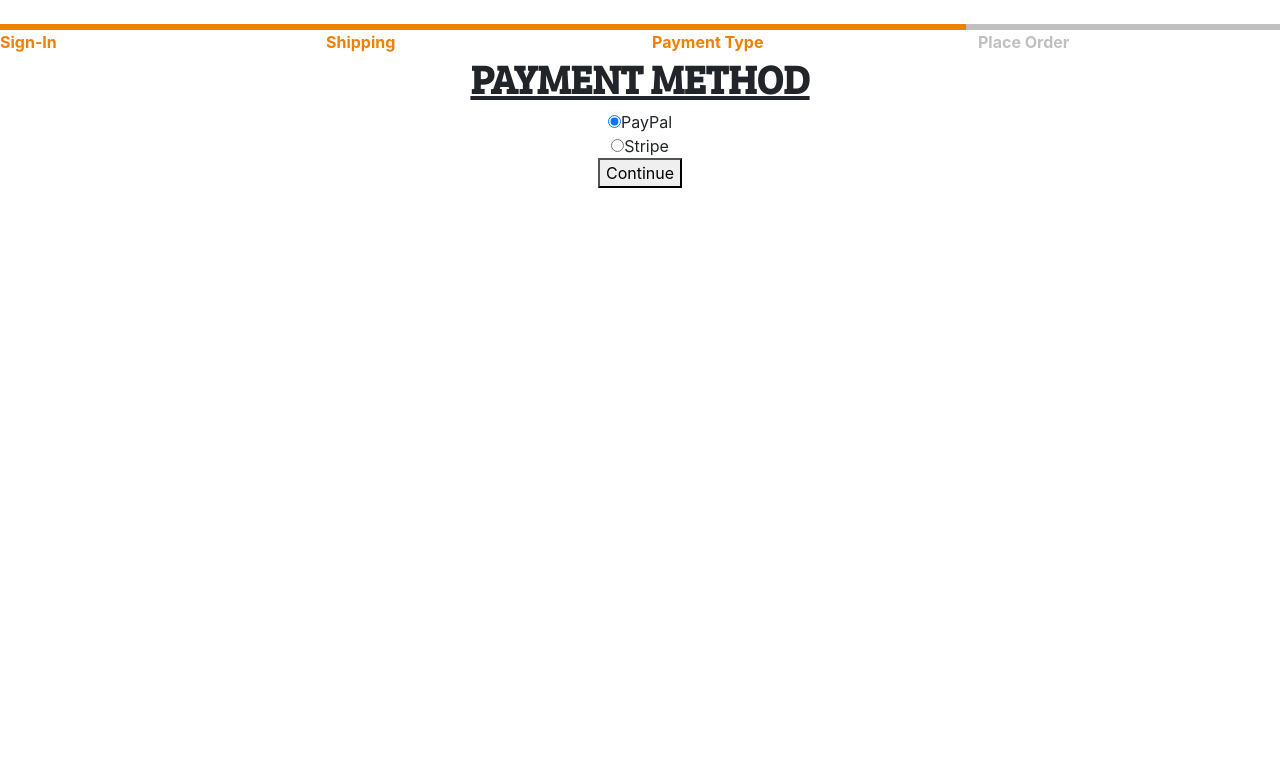
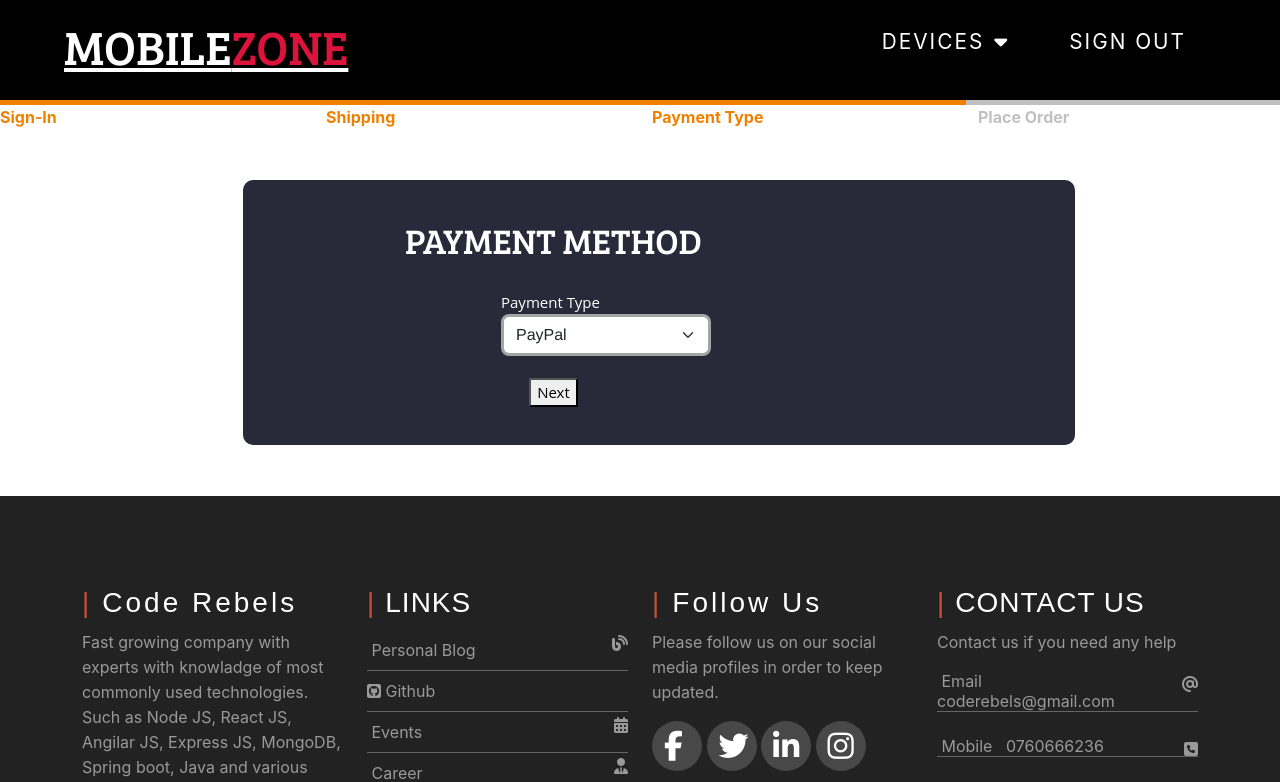
Before and after one commit to sidathrathnayake/MobileZone, a React (Create React App) app in the folder client/: page /payType in a window 1280 px wide. Shown: the top 782 px of the page. Built offline with nearby package versions, Linux system fonts and the light colour scheme.

Commit message:
Payment Gateway Integration
Added the PayPal payment gateway

```diff
--- a/client/package.json
+++ b/client/package.json
@@ -9,6 +9,7 @@
     "axios": "^0.21.1",
     "react": "^17.0.2",
     "react-dom": "^17.0.2",
+    "react-paypal-button-v2": "^2.6.3",
     "react-router-dom": "^5.2.0",
     "react-scripts": "4.0.3",
     "web-vitals": "^1.0.1"
--- a/client/src/App.js
+++ b/client/src/App.js
@@ -22,6 +22,8 @@ import Normal_Home from './components/Home/Normal_Home';
 import Admin_Home from './components/Home/Admin_Home';
 import Shipping_Address from './components/order_and_payment/shippingAddress';
 import Payment_Type from './components/order_and_payment/payment_type';
+import placeOrder from './components/order_and_payment/place_order';
+import orderSummary from './components/order_and_payment/order_summary';
 
 const App = () => {
 
@@ -41,6 +43,8 @@ const App = () => {
             <Route exact path="/userdetails" component={Read_User}/>
             <Route path="/shipping" component={Shipping_Address}/>
             <Route exact path="/payType" component={Payment_Type}/>
+            <Route exact path="/placeOrder" component={placeOrder}/>
+            <Route exact path="/orderSum" component={orderSummary}/>
         </Switch>
       </div>
     </Router>
--- a/client/src/components/order_and_payment/order_summary.js
+++ b/client/src/components/order_and_payment/order_summary.js
@@ -1,5 +1,8 @@
 import React, { Component} from 'react'
 import CheckoutSteps from '../order_and_payment/checkout_steps';
+import { PayPalButton } from "react-paypal-button-v2";
+import UserNavigation from '../Navigation/Normal_Navigation';
+import Footer from '../Footer/Footer';
 
 const initialState = {
   payType: ''
@@ -25,19 +28,20 @@ class orderSummary extends Component {
   render (){
     return(
       <div>
-        <br/>
+        <UserNavigation/>
+        <br/><br/><br/><br/>
         <CheckoutSteps step1 step2 step3 step4></CheckoutSteps>
         <div className="row top">
-          <div className="col-2">
+          <div className="col-8">
             <ul>
               <li>
                 <div className="card card-body">
                   <h2>Shipping</h2>
                   <p>
-                    <strong>Name:</strong> get fullName <br />
-                    <strong>Address: </strong> get address,
-                     get postalCode
-                    ,get country
+                    <strong>Name:</strong> {localStorage.getItem("Shipping_name")} <br />
+                    <strong>Address: </strong> {localStorage.getItem("Shipping_address")},
+                    {localStorage.getItem("Shipping_country")}
+                    ,{localStorage.getItem("Shipping_postalCode")}
                   </p>
                 </div>
               </li>
@@ -45,7 +49,7 @@ class orderSummary extends Component {
                 <div className="card card-body">
                   <h2>Payment</h2>
                   <p>
-                    <strong>Method:</strong> get paymentMethod
+                    <strong>Method:</strong> {localStorage.getItem("payment_type")}
                   </p>
                 </div>
               </li>
@@ -73,7 +77,7 @@ class orderSummary extends Component {
               </li>
             </ul>
           </div>
-          <div className="col-1">
+          <div className="col-3">
             <div className="card card-body">
               <ul>
                 <li>
@@ -81,20 +85,20 @@ class orderSummary extends Component {
                 </li>
                 <li>
                   <div className="row">
-                    <div>Items</div>
-                    <div>$get price</div>
+                    <div>Items Total</div>
+                    <div>${localStorage.getItem("order_Total")}</div>
                   </div>
                 </li>
                 <li>
                   <div className="row">
                     <div>Shipping</div>
-                    <div>$calculate shipping charge</div>
+                    <div>${localStorage.getItem("Shipping_charge")}</div>
                   </div>
                 </li>
                 <li>
                   <div className="row">
                     <div>Tax</div>
-                    <div>$calculate tax</div>
+                    <div>${localStorage.getItem("tax_charge")}</div>
                   </div>
                 </li>
                 <li>
@@ -103,19 +107,33 @@ class orderSummary extends Component {
                       <strong> Order Total</strong>
                     </div>
                     <div>
-                      <strong>$calculate total</strong>
+                      <strong>${localStorage.getItem("total_charge")}</strong>
                     </div>
                   </div>
                 </li>
                 <li>
-                  <button
-                    type="button"
-                    // onClick={placeOrderHandler}
-                    className="primary block"
-                    // disabled={cart.cartItems.length === 0}
-                  >
-                    PayPal
-                  </button>
+                <PayPalButton
+                  amount={localStorage.getItem("total_charge")}
+                  shippingPreference="NO_SHIPPING" // default is "GET_FROM_FILE"
+                  onSuccess={(details, data) => {
+                    alert(details.payer.name.given_name+", Your Payment is successful");
+
+                    // OPTIONAL: Call your server to save the transaction
+                    return fetch("/paypal-transaction-complete", {
+                      method: "post",
+                      body: JSON.stringify({
+                        orderID: data.orderID
+                      })
+                    });
+                  }}
+                  catchError={(error)=>{
+                    alert(" Your Payment is Failed");
+                  }}
+                  options={{
+                    clientId:
+                      "AWdumZE2qLSTNAvgafaXJjYYAerDtMNtpOINp2-E6R6ZTs9g9jhMge0d9a83LWJO7yTLdt-wk_eBBpUC"
+                  }}
+                />
                 </li>
                 {/* {loading && <LoadingBox></LoadingBox>}
                 {error && <MessageBox variant="danger">{error}</MessageBox>} */}
@@ -123,6 +141,7 @@ class orderSummary extends Component {
             </div>
           </div>
         </div>
+        <Footer/>
       </div>
     );
   }
--- a/client/src/components/order_and_payment/payment_type.js
+++ b/client/src/components/order_and_payment/payment_type.js
@@ -1,5 +1,7 @@
 import React, { Component} from 'react'
 import CheckoutSteps from '../order_and_payment/checkout_steps';
+import UserNavigation from '../Navigation/User_Navigation';
+import Footer from '../Footer/Footer';
 
 const initialState = {
   payType: ''
@@ -19,37 +21,38 @@ class paymentType extends Component {
   onSubmit(e) {
     e.preventDefault();
     let paymentMethod = this.state.payType;
+    localStorage.setItem("payment_type", this.state.payType);
     console.log('Payment Method', paymentMethod);
-    window.location=''
+    window.location='/placeOrder'
   }
   render (){
     return(
       <div>
-        <br/>
+        <UserNavigation/>
+        <br/><br/><br/><br/>
         <CheckoutSteps step1 step2 step3></CheckoutSteps>
-        <form className="form" onSubmit={this.onSubmit}>
-          <div>
-            <h1>Payment Method</h1>
-          </div>
-          <div>
+        <div className="shippingForm">
+          <form className="form shipBack" onSubmit={this.onSubmit}>
             <div>
-              <input type="radio" id="paypal" value="PayPal" name="payType" required checked onChange={this.onChange}/>
-              <label htmlFor="paypal">PayPal</label>
+              <h1 className="orderHead">Payment Method</h1>
             </div>
-          </div>
-          <div>
+            <br/>
             <div>
-              <input type="radio" id="stripe" value="Stripe" name="payType" required onChange={this.onChange}/>
-              <label htmlFor="stripe">Stripe</label>
+              <label>Payment Type</label>
+              <select class="form-select orderInput">
+                <option value="PayPal"> PayPal </option>
+              </select>
             </div>
-          </div>
-          <div>
-            <label />
-            <button className="primary" type="submit">
-              Continue
-            </button>
-          </div>
-        </form>
+            <br/>
+            <div>
+              <label />
+              <button className="nextBtn" type="submit">
+                Next
+              </button>
+            </div>
+          </form>
+        </div>
+        <Footer/>
       </div>
     );
   }
--- a/client/src/components/order_and_payment/place_order.js
+++ b/client/src/components/order_and_payment/place_order.js
@@ -1,43 +1,31 @@
 import React, { Component} from 'react'
 import CheckoutSteps from '../order_and_payment/checkout_steps';
+import UserNavigation from '../Navigation/User_Navigation';
+import Footer from '../Footer/Footer';
 
-const initialState = {
-  payType: ''
-}
-class paymentType extends Component {
-  constructor(props) {
-    super(props);
-    this.onChange = this.onChange.bind(this);
-    this.onSubmit = this.onSubmit.bind(this);
-    this.state = initialState;
-  }
 
-  onChange(e) {
-   this.setState({ [e.target.name]: e.target.value })
-  }
+class placeOrder extends Component {
 
-  onSubmit(e) {
-    e.preventDefault();
-    let paymentMethod = this.state.payType;
-    console.log('Payment Method', paymentMethod);
-    window.location=''
+  confirmOrder() {
+    window.location='/orderSum'
   }
   render (){
     return(
       <div>
-        <br/>
+        <UserNavigation/>
+        <br/><br/><br/><br/>
         <CheckoutSteps step1 step2 step3 step4></CheckoutSteps>
         <div className="row top">
-          <div className="col-2">
+          <div className="col-8">
             <ul>
               <li>
                 <div className="card card-body">
                   <h2>Shipping</h2>
                   <p>
-                    <strong>Name:</strong> get fullName <br />
-                    <strong>Address: </strong> get address,
-                     get postalCode
-                    ,get country
+                    <strong>Name:</strong> {localStorage.getItem("Shipping_name")} <br />
+                    <strong>Address: </strong> {localStorage.getItem("Shipping_address")},
+                    {localStorage.getItem("Shipping_country")}
+                    ,{localStorage.getItem("Shipping_postalCode")}
                   </p>
                 </div>
               </li>
@@ -45,7 +33,7 @@ class paymentType extends Component {
                 <div className="card card-body">
                   <h2>Payment</h2>
                   <p>
-                    <strong>Method:</strong> get paymentMethod
+                    <strong>Method:</strong>{localStorage.getItem("payment_type")}
                   </p>
                 </div>
               </li>
@@ -73,7 +61,7 @@ class paymentType extends Component {
               </li>
             </ul>
           </div>
-          <div className="col-1">
+          <div className="col-3">
             <div className="card card-body">
               <ul>
                 <li>
@@ -81,20 +69,20 @@ class paymentType extends Component {
                 </li>
                 <li>
                   <div className="row">
-                    <div>Items</div>
-                    <div>$get price</div>
+                    <div>Items Total</div>
+                    <div>${localStorage.getItem("order_Total")}</div>
                   </div>
                 </li>
                 <li>
                   <div className="row">
                     <div>Shipping</div>
-                    <div>$calculate shipping charge</div>
+                    <div>${localStorage.getItem("Shipping_charge")}</div>
                   </div>
                 </li>
                 <li>
                   <div className="row">
                     <div>Tax</div>
-                    <div>$calculate tax</div>
+                    <div>${localStorage.getItem("tax_charge")}</div>
                   </div>
                 </li>
                 <li>
@@ -103,14 +91,14 @@ class paymentType extends Component {
                       <strong> Order Total</strong>
                     </div>
                     <div>
-                      <strong>$calculate total</strong>
+                      <strong>${localStorage.getItem("total_charge")}</strong>
                     </div>
                   </div>
                 </li>
                 <li>
                   <button
                     type="button"
-                    // onClick={placeOrderHandler}
+                    onClick={this.confirmOrder}
                     className="primary block"
                     // disabled={cart.cartItems.length === 0}
                   >
@@ -123,9 +111,10 @@ class paymentType extends Component {
             </div>
           </div>
         </div>
+        <Footer/>
       </div>
     );
   }
 }
 
-export default paymentType  ;
+export default placeOrder  ;
--- a/client/src/components/order_and_payment/shippingAddress.js
+++ b/client/src/components/order_and_payment/shippingAddress.js
@@ -1,6 +1,8 @@
 import React, { Component} from 'react'
 import axios from 'axios';
 import CheckoutSteps from './checkout_steps';
+import UserNavigation from '../Navigation/User_Navigation';
+import Footer from '../Footer/Footer';
 
 const initialState = {
   name: '',
@@ -29,40 +31,49 @@ class shippingAddress extends Component {
       country: this.state.country
     }
     console.log('Shipping Details', Shipping);
-    axios.post('http://localhost:5000/shipping/add/', Shipping)
-    .then(response => {
-      alert('Data successfully inserted!!!')
+    localStorage.setItem("Shipping_name", this.state.name);
+    localStorage.setItem("Shipping_address", this.state.address);
+    localStorage.setItem("Shipping_postalCode", this.state.postalCode);
+    localStorage.setItem("Shipping_country", this.state.country);
+    localStorage.setItem("order_Total",parseFloat(20000.5).toFixed(2));
+    localStorage.setItem("Shipping_charge", parseFloat(0.05*localStorage.getItem("order_Total")).toFixed(2));
+    localStorage.setItem("tax_charge", parseFloat(0.02*localStorage.getItem("order_Total")).toFixed(2));
+    let total = parseFloat(localStorage.getItem("order_Total")) + parseFloat(localStorage.getItem("Shipping_charge"))+parseFloat(localStorage.getItem("tax_charge"));
+    localStorage.setItem("total_charge",total.toFixed(2) );
     window.location='/payType'
-    })
-    .catch(error => {
-      alert(error.message)
-    })
   }
   render (){
     return(
       <div>
+        <UserNavigation/>
+        <br/><br/><br/><br/>
+        <CheckoutSteps step1 step2></CheckoutSteps>
+        <div className="shippingForm">
+          <form className="form shipBack" onSubmit={this.onSubmit}>
+            <div>
+              <h1 className="orderHead">Shipping Details</h1>
+            </div>
             <br/>
-        <CheckoutSteps step1 step2></CheckoutSteps>
-        <form className="form" onSubmit={this.onSubmit}>
             <div>
-            <h1>Shipping Address</h1>
+              <label htmlFor="name" class="form-label">Full Name</label>
+              <input type="text" id="name" className="form-control orderInput" name="name" placeholder="Enter Your Full Name" value={this.state.name} onChange={this.onChange} required/>
             </div>
+            <br/>
             <div>
-            <label htmlFor="fullName">Full Name</label>
-            <input type="text" id="name" placeholder="Enter Full Name" value={this.state.name} onChange={this.onChange} required/>
+              <label htmlFor="address" class="form-label">Address</label>
+              <input type="text" id="address" className="form-control orderInput" name="address" placeholder="Enter Your Address" value={this.state.address} onChange={this.onChange} required/>
             </div>
+            <br/>
             <div>
-            <label htmlFor="address">Address</label>
-            <input type="text" id="address" placeholder="Enter Address" value={this.state.address} onChange={this.onChange} required/>
+              <label htmlFor="postalCode" class="form-label">Postal Code</label>
+              <input type="text" id="postalCode" className="form-control orderInput" name="postalCode" placeholder="Enter Postal Code" value={this.state.postalCode} onChange={this.onChange} required/>
             </div>
+            <br/>
             <div>
-            <label htmlFor="postalCode">Postal Code</label>
-            <input type="text" id="postalCode" placeholder="Enter Postal Code" value={this.state.postalCode} onChange={this.onChange} required/>
+              <label htmlFor="country" class="form-label">Country</label>
+              <input type="text" id="country" className="form-control orderInput" name="country" placeholder="Enter Your Country" value={this.state.country} onChange={this.onChange} required/>
             </div>
-          <div>
-            <label htmlFor="country">Country</label>
-            <input type="text" id="country" placeholder="Enter Country" value={this.state.country} onChange={this.onChange} required/>
-          </div>
+            <br/>
             <div>
               <label />
               <button className="primary" type="submit">
@@ -71,6 +82,8 @@ class shippingAddress extends Component {
             </div>
           </form>
         </div>
+        <Footer/>
+      </div>
     );
   }
 }
--- a/client/src/css/payment.css
+++ b/client/src/css/payment.css
@@ -1,5 +1,5 @@
 .checkout-steps > div {
-    border-top: 0.4rem #c0c0c0 solid;
+  border-top: 0.6rem #c0c0c0 solid;
   color: #c0c0c0;
   flex: 1;
   padding: 0.5rem,0,0.5rem,0.5rem;
@@ -10,3 +10,39 @@
   border-top-color: #f08000;
   color: #f08000;
 }
+
+.shippingForm{
+  width: 65%;
+	border-radius: 10px;
+	padding: 3%;
+	font-family: 'Open Sans', sans-serif;
+	font-size: 15px;
+  background: #282939;
+  margin-top: 4%;
+  margin-bottom: 4%;
+  color: #fff;
+  margin-left: 19%;
+}
+
+.orderHead{
+  font-size: 35px;
+  text-decoration: none;
+  color: #fff;
+  outline: slategray;
+  font-weight: 500;
+}
+
+
+.orderInput {
+  border-radius: 0.5rem;
+  border: 0.2rem #a4a4a4 solid;
+  font-size: 1rem;
+  font-family: Helvetica, Arial, sans-serif;
+  -webkit-font-smoothing: antialiased;
+  -moz-osx-font-smoothing: grayscale;
+  width: 200%;
+}
+
+.shipBack{
+  margin-left: -28%;
+}
```
Also changed, not shown: 1 other file (tests, documents, lock files or other folders). Lines whose indentation alone changed are shown as unchanged.
